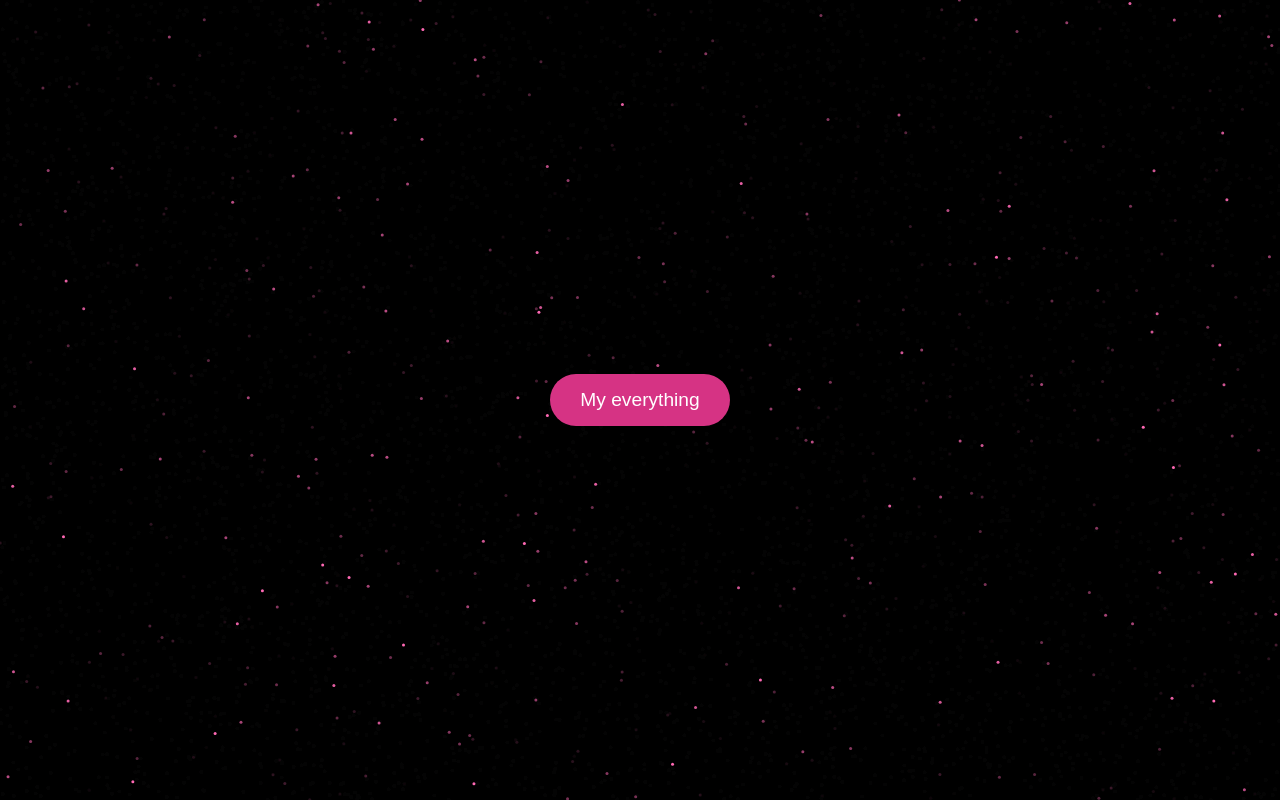
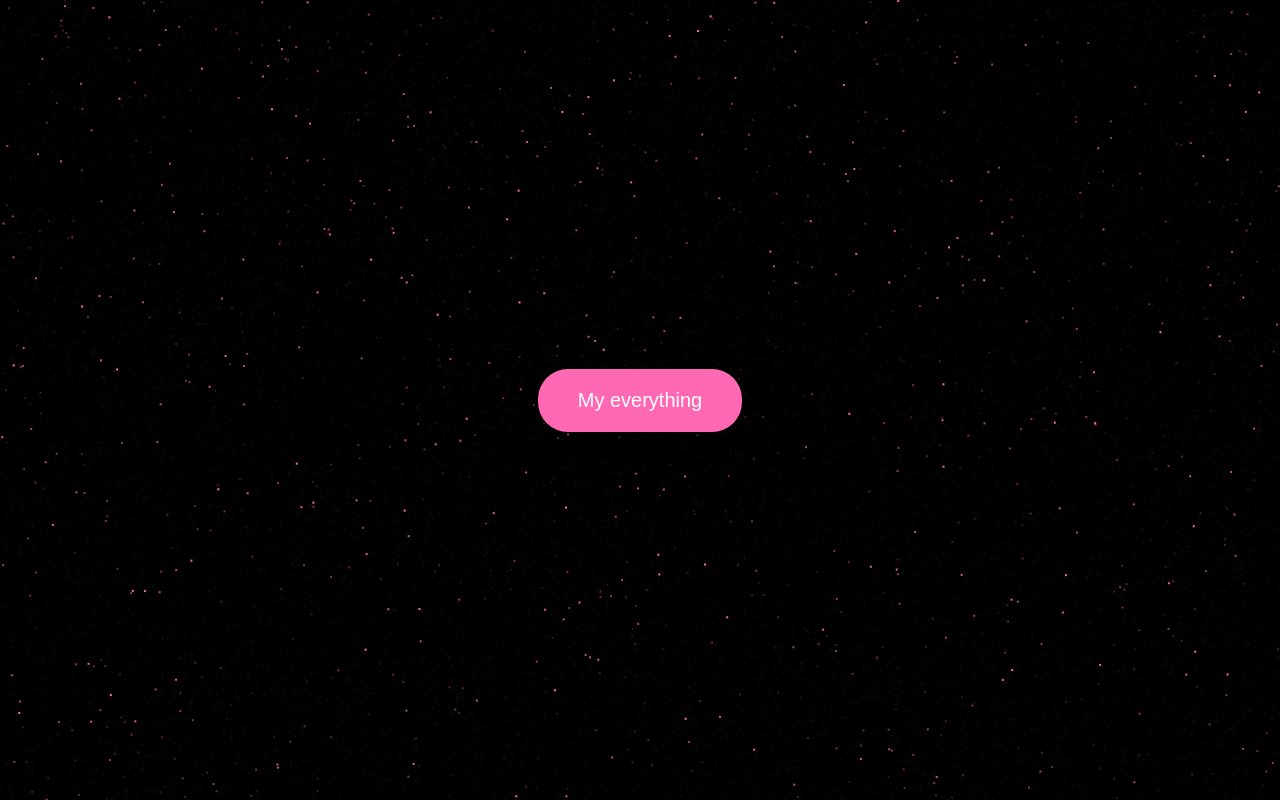
Before and after one commit to yoni-1/MY-love-, a plain HTML site: page index.html in a window 1280 px wide. Drawn offline with Linux system fonts and the light colour scheme.

Commit message:
Update title and restructure HTML elements

```diff
--- a/index.html
+++ b/index.html
@@ -2,54 +2,50 @@
 <html lang="am">
 <head>
     <meta charset="UTF-8">
-    <meta name="viewport" content="width=device-width, initial-scale=1.0">
-    <title>My Everything</title>
+    <title>For My Queen</title>
     <style>
-        body { margin: 0; padding: 0; background-color: #000; overflow: hidden; display: flex; flex-direction: column; justify-content: center; align-items: center; height: 100vh; font-family: sans-serif; }
-        canvas { position: absolute; top: 0; left: 0; z-index: 0; }
-        #overlay { position: relative; z-index: 1; text-align: center; }
-        #myButton { padding: 15px 30px; font-size: 1.2rem; background: #d63384; color: white; border: none; border-radius: 50px; cursor: pointer; transition: 0.3s; }
-        #messageBox { display: none; margin-top: 20px; padding: 20px; background: rgba(255, 255, 255, 0.1); border-radius: 15px; color: #ffebf0; text-align: center; }
-        h1 { font-size: 1.5rem; margin: 0; }
+        body { margin: 0; background-color: #000; overflow: hidden; height: 100vh; display: flex; flex-direction: column; justify-content: center; align-items: center; }
+        canvas { position: absolute; top: 0; left: 0; }
+        #container { position: relative; z-index: 10; text-align: center; color: white; }
+        button { padding: 20px 40px; font-size: 20px; background: #ff69b4; border: none; border-radius: 30px; color: white; cursor: pointer; }
+        #text { display: none; margin-top: 20px; font-size: 24px; background: rgba(255, 105, 180, 0.3); padding: 20px; border-radius: 20px; }
     </style>
 </head>
 <body>
 
-    <canvas id="heartCanvas"></canvas>
+<canvas id="c"></canvas>
 
-    <div id="overlay">
-        <button id="myButton" onclick="reveal()">My everything</button>
-        <div id="messageBox">
-            <h1>የኔ ልዕልት የኔ ንግስት የኔ ሁሉ ነገር</h1>
+<div id="container">
+    <button onclick="show()">My everything</button>
+    <div id="text">
+        <p>የኔ ልዕልት የኔ ንግስት የኔ ሁሉ ነገር</p>
         <p>ታውቂያለሽ እኔ እግዚአብሔርን በጣም ነው የምወድሽ</p>
         <p>እሺ እናቴ የኔ ልዩ</p>
     </div>
 </div>
 
 <script>
-        const canvas = document.getElementById('heartCanvas');
-        const ctx = canvas.getContext('2d');
-        canvas.width = window.innerWidth;
-        canvas.height = window.innerHeight;
+    var c = document.getElementById("c");
+    var ctx = c.getContext("2d");
+    c.width = window.innerWidth;
+    c.height = window.innerHeight;
 
-        function animate() {
-            ctx.fillStyle = 'rgba(0, 0, 0, 0.1)';
-            ctx.fillRect(0, 0, canvas.width, canvas.height);
+    function drawHeart() {
+        ctx.fillStyle = "rgba(0,0,0,0.1)";
+        ctx.fillRect(0,0, c.width, c.height);
+        ctx.fillStyle = "#ff69b4";
+        // የልብ ነጥቦች
+        for (let i = 0; i < 50; i++) {
+            let x = Math.random() * c.width;
+            let y = Math.random() * c.height;
+            ctx.fillRect(x, y, 2, 2);
+        }
+        requestAnimationFrame(drawHeart);
+    }
+    drawHeart();
 
-            // የልብ ነጥቦች አኒሜሽን
-            ctx.fillStyle = '#ff69b4';
-            for (let i = 0; i < 20; i++) {
-                ctx.beginPath();
-                ctx.arc(Math.random() * canvas.width, Math.random() * canvas.height, 1.5, 0, Math.PI * 2);
-                ctx.fill();
-            }
-            requestAnimationFrame(animate);
-        }
-        animate();
-
-        function reveal() {
-            document.getElementById('myButton').style.display = 'none';
-            document.getElementById('messageBox').style.display = 'block';
+    function show() {
+        document.getElementById("text").style.display = "block";
     }
 </script>
 </body>
```
Lines whose indentation alone changed are shown as unchanged.
